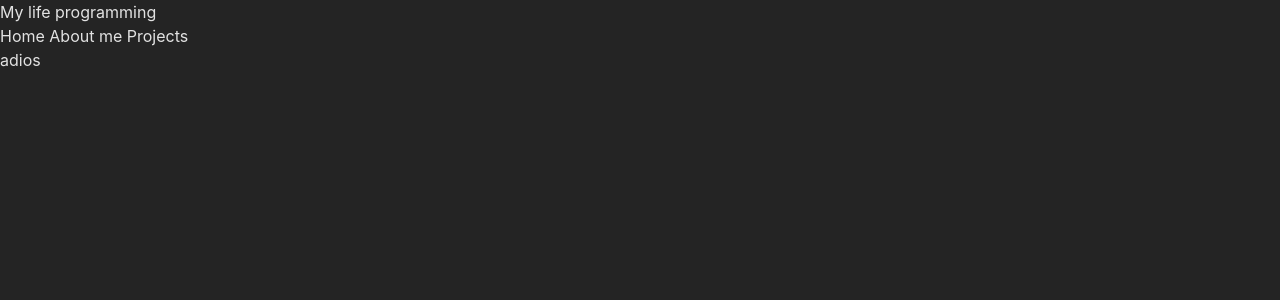
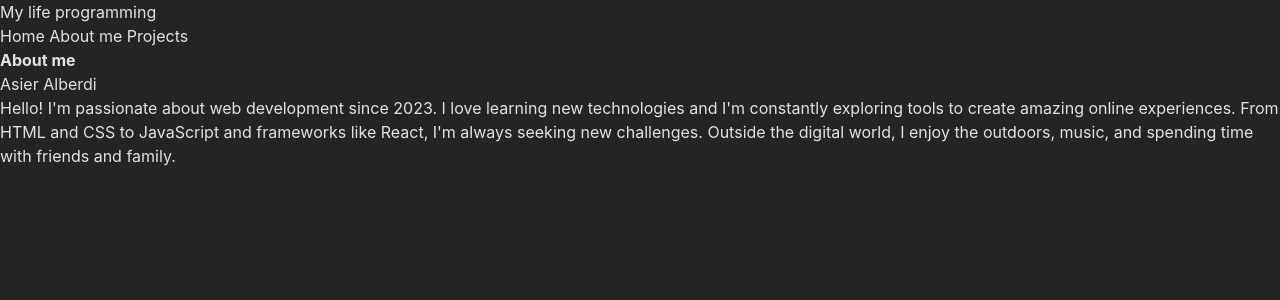
Before and after one commit to txuli/Porfolio, a React (Vite) app: page /about in a window 1280 px wide. Shown: the top 300 px of the page. Built offline with nearby package versions, Linux system fonts and the light colour scheme.

Commit message:
footer updated

```diff
--- a/src/components/NavBar.jsx
+++ b/src/components/NavBar.jsx
@@ -6,7 +6,6 @@ function App({ }) {
   const navigate = useNavigate()
   const [screenWidth, setScreenWidth] = useState(window.innerWidth)
   const [isOpen, setIsOpen] = useState(false)
-
   // Comentar en release
   useEffect(() => {
     setInterval(() => {
@@ -19,7 +18,7 @@ function App({ }) {
   }
   return (
     <div>
-      {screenWidth > 600 ? (
+      {screenWidth > 710 ? (
         <div className='w-full grid grid-cols-3 px-1'>
           <h1 className='flex w-auto mx-5 items-center mt-5 '>My life programming</h1>
           <div className='flex items-center justify-center'>
--- a/src/components/footer.jsx
+++ b/src/components/footer.jsx
@@ -1,16 +1,24 @@
 import { useState } from 'react'
 import { Outlet } from 'react-router-dom'
 import { useNavigate, Link } from 'react-router-dom'
+import ImgReact from '../pages/media/React.png'
 function Footer() {
-  const navigate = useNavigate()
-
-
+  const [screenWidth, setScreenWidth] = useState(window.innerWidth)
   return (
-    <div className='w-full grid grid-cols-3  px-1'>
-        <div>© 2024</div>
+    <div>
+      {screenWidth > 700 ? (
+        <div className='w-full grid grid-cols-3  px-1 my-4'>
+        <div className='flex text-center justify-center'>© 2024</div>
+        <div className='flex justify-center'>
+          <div className='flex text-center justify-center my-auto px-3'>Made with </div>
+          <div><img src={ImgReact} alt=" Image of react" className='h-9 filter invert' /></div>
+        </div>
         <Outlet />
+      </div>
+      ):(
+        <div> </div>
+      )}
     </div>
-
   )
 }
 
--- a/src/pages/about.jsx
+++ b/src/pages/about.jsx
@@ -4,7 +4,15 @@ const Home = () =>{
     return (
         <div className="h-screen">
             <NavBar />
-        adios
+            <div className='my-7 w-full grid grid-cols-7'>
+            <div className='col-start-2 col-span-2'>
+            <h1 className='text-xl'><b>About me</b></h1>
+            Asier Alberdi
+            </div>
+            </div>
+            <div className='w-8/12 m-auto'>
+                <p>Hello! I'm passionate about web development since 2023. I love learning new technologies and I'm constantly exploring tools to create amazing online experiences. From HTML and CSS to JavaScript and frameworks like React, I'm always seeking new challenges. Outside the digital world, I enjoy the outdoors, music, and spending time with friends and family.</p>
+            </div>
         </div>
     );
 }
```
